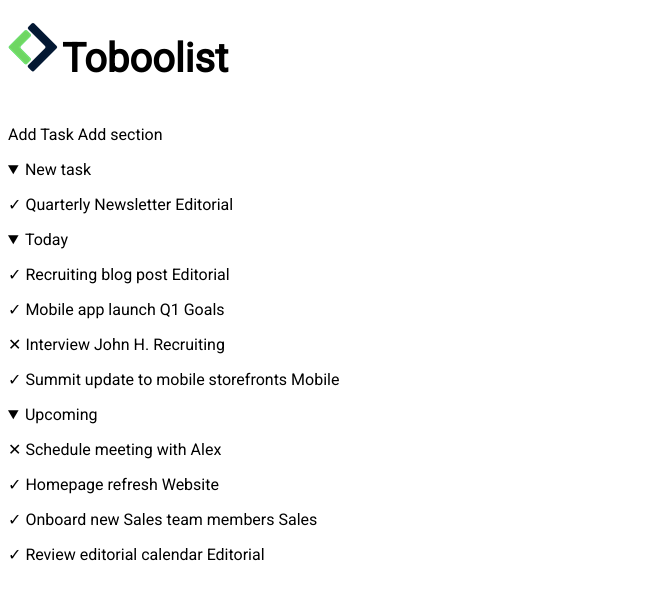
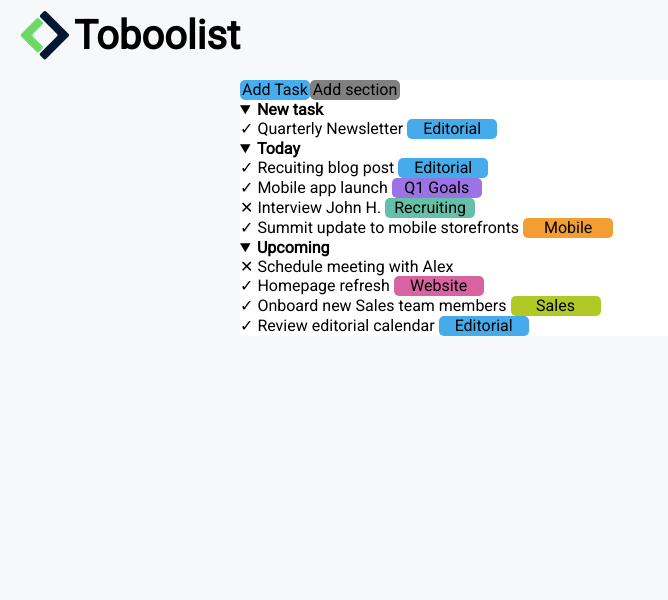
Before and after one commit to Rocca-Francesco/html-css-toboolist, a plain HTML site: page index.html in a window 1280 px wide. Shown: the whole page, without its empty margins (0-668 px from the left). Drawn offline with Linux system fonts and the light colour scheme.

Commit message:
aggiunti tondi scrittte

```diff
--- a/css/style.css
+++ b/css/style.css
@@ -1,9 +1,97 @@
+/* generals */
+* {
+    margin: 0;
+    padding: 0;
+    box-sizing: border-box;
+}
+
 .roboto {
     font-family: 'Roboto', sans-serif;
+}
+
+
+#logo{
+    padding-left: 10px;
+    vertical-align: middle;
 }
 
 h1 {
     display: inline-block;
     font-size: 40px;
     font-weight: 700;
+    vertical-align: middle;
 }
+
+header {
+    padding: 10px;
+    height: 80px;
+}
+
+/* regole liste */
+body {
+    background-color: #f6f8f9;
+}
+
+.container {
+    width: 800px;
+    margin: 0 auto;
+    background-color: white;
+
+}
+
+#task {
+    display: inline-block;
+    width: 70px;
+    height: 20px;
+    background-color: #47adf1;
+    text-align: center;
+    border-radius: 5px;
+
+}
+
+#section {
+    display: inline-block;
+    width: 90px;
+    height: 20px;
+    background-color: grey;
+    text-align: center;
+    border-radius: 5px;
+
+}
+
+.cerchio {
+    display: inline-block;
+    width: 90px;
+    height: 20px;
+    text-align: center;
+    border-radius: 5px;
+
+}
+
+/* colori tondi */
+.editorial {
+    background-color: #45abea;
+}
+
+.goal {
+    background-color: #9c72e4;
+}
+
+.recruiting  {
+    background-color: #64c0a9;
+}
+
+.mobile {
+    background-color: #f29e33;
+}
+
+.website {
+    background-color: #d863a1;
+}
+
+.sales {
+    background-color: #b0c926;
+}
+summary {
+    font-weight: bold;
+}
--- a/index.html
+++ b/index.html
@@ -12,11 +12,11 @@
 </head>
 <body>
     <header class="roboto">
-        <img src="./img/Logo.png" alt="Logo">
+        <img src="./img/Logo.png" alt="Logo" id="logo">
         <h1>Toboolist</h1>
     </header>
 
-    <main class="roboto container">
+    <main class="container roboto">
         <!-- menù nuovi obbiettivi -->
         <div>
             <p><span id="task">Add Task</span><span id="section"> Add section</span></p>
@@ -25,25 +25,25 @@
         <!-- new task -->
         <details open>
             <summary>New task</summary>
-            <p><span>&#10003</span> Quarterly Newsletter <span>Editorial</span></p>
+            <p><span>&#10003</span> Quarterly Newsletter <span class="editorial cerchio white">Editorial</span></p>
         </details>
 
         <!-- Today -->
         <details open>
             <summary>Today</summary>
-            <p><span>&#10003</span> Recruiting blog post <span>Editorial</span></p>
-            <p><span>&#10003</span> Mobile app launch <span>Q1 Goals</span></p>
-            <p><span>&#10005</span> Interview John H. <span>Recruiting</span></p>
-            <p><span>&#10003</span> Summit update to mobile storefronts <span>Mobile</span></p>
+            <p><span>&#10003</span> Recuiting blog post <span class="editorial cerchio white">Editorial</span></p>
+            <p><span>&#10003</span> Mobile app launch <span class="cerchio white goal" id>Q1 Goals</span></p>
+            <p><span>&#10005</span> Interview John H. <span class="cerchio white recruiting">Recruiting</span></p>
+            <p><span>&#10003</span> Summit update to mobile storefronts <span class="cerchio white mobile">Mobile</span></p>
         </details>
 
         <!-- Upcoming -->
         <details open>
             <summary>Upcoming</summary>
             <p><span>&#10005</span> Schedule meeting with Alex </p>
-            <p><span>&#10003</span> Homepage refresh <span>Website</span></p>
-            <p><span>&#10003</span> Onboard new Sales team members <span>Sales</span></p>
-            <p><span>&#10003</span> Review editorial calendar <span>Editorial</span></p>
+            <p><span>&#10003</span> Homepage refresh <span class="cerchio white website">Website</span></p>
+            <p><span>&#10003</span> Onboard new Sales team members <span class="cerchio white sales">Sales</span></p>
+            <p><span>&#10003</span> Review editorial calendar <span class="editorial cerchio white">Editorial</span></p>
         </details>
     </main>
 </body>
```
